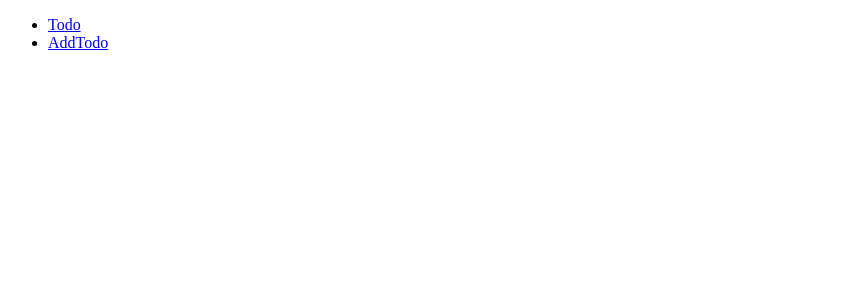
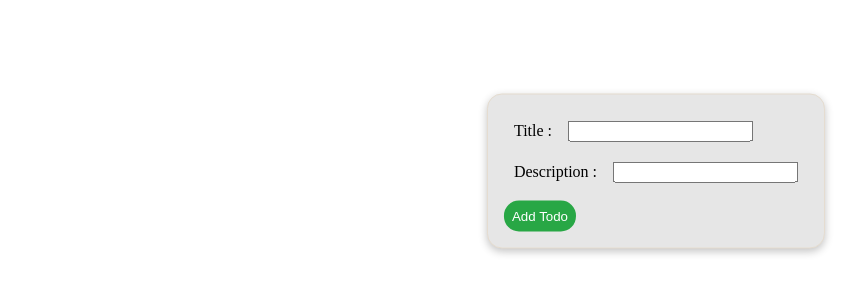
Before and after one commit to manil42/todo-Mi, a React (Vite) app: page /addTodo in a window 1280 px wide. Before the commit this address had no page. Shown: the top 300 px of the page, without its empty margins (0-859 px from the left). Built offline with nearby package versions, Linux system fonts and the light colour scheme.

Commit message:
features/form added

```diff
--- a/db.json
+++ b/db.json
@@ -1,14 +1,44 @@
 {
   "todo": [
     {
-      "id": 1,
+      "id": "1",
       "title": "Todo 1",
       "description": "Lorem Ipsum is simply dummy text of the printing and typesetting industry."
     },
     {
-      "id": 2,
+      "id": "2",
       "title": "Todo 2",
       "description": "Lorem Ipsum is simply dummy text of the printing and typesetting industry."
+    },
+    {
+      "id": 3,
+      "title": "title",
+      "description": "descriopto"
+    },
+    {
+      "id": 3,
+      "title": "",
+      "description": ""
+    },
+    {
+      "id": 3,
+      "title": "g",
+      "description": "g"
+    },
+    {
+      "id": 3,
+      "title": "",
+      "description": ""
+    },
+    {
+      "id": 3,
+      "title": "",
+      "description": ""
+    },
+    {
+      "id": 3,
+      "title": "",
+      "description": ""
     }
   ]
 }
--- a/src/App.tsx
+++ b/src/App.tsx
@@ -9,20 +9,10 @@ function App() {
   return (
     <Router>
       <div>
-        <nav>
-          <ul>
-            <li>
-              <Link to="/">Todo</Link>
-            </li>
-            <li>
-              <Link to="/about">AddTodo</Link>
-            </li>
-          </ul>
-        </nav>
         <Routes>
-          <Route path="/about" element={<AddTodo />} />
+          <Route path="/addTodo" element={<AddTodo />} />
           <Route path="/" element={<Todo />} />
-        </Routes>{" "}
+        </Routes>
       </div>
     </Router>
   );
--- /dev/null
+++ b/src/assets/components/Form.scss
@@ -0,0 +1,20 @@
+ .formContainer {
+  position: relative;
+  width: 100%;
+  height: 100%;
+
+   .form {
+    position: absolute;
+     top: 50%;
+     left: 50%;
+     transform: translate(-50%, 50%);
+     border: solid 1px rgb(229, 220, 207);
+     padding: 1rem;
+     border-radius: 15px;
+     background-color:rgb(230, 230, 230);
+     box-shadow: rgba(0, 0, 0, 0.24) 0px 3px 8px;
+     .containers {
+       padding: 10px;
+     }
+   }
+ }
--- /dev/null
+++ b/src/assets/components/MA/Form.scss
@@ -0,0 +1,20 @@
+ .formContainer {
+  position: relative;
+  width: 100%;
+  height: 100%;
+
+   .form {
+    position: absolute;
+     top: 50%;
+         left: 50%;
+     transform: translate(-50%, 50%);
+     border: solid 1px rgb(229, 220, 207);
+     padding: 1rem;
+     border-radius: 15px;
+     background-color: blanchedalmond;
+     box-shadow: rgba(0, 0, 0, 0.24) 0px 3px 8px;
+     .containers {
+       padding: 10px;
+     }
+   }
+ }
--- a/src/assets/components/index.scss
+++ b/src/assets/components/index.scss
@@ -4,3 +4,4 @@
 // @import "./Header.scss";
 @import "./paragraph.scss";
 @import "./card.scss";
+@import "./Form.scss"
--- a/src/components/todoAddForm/TodoAddForm.tsx
+++ b/src/components/todoAddForm/TodoAddForm.tsx
@@ -1,57 +1,76 @@
 import React, { useState } from "react";
 
-const TodoAddForm = () => {
-  const [formData, setFormData] = useState({
-    id: 0,
-    title: "",
-    description: "",
-  });
-
-  const handleInputData = (e: any) => {
-    const { name, value } = e.target;
-    setFormData({ ...formData, [name]: value });
+type todoFormProps = {
+  formData?: {
+    id: number;
+    title: string;
+    description: string;
+  };
+  handleSubmit: (e: any) => void;
+  handleInputData: (e: any) => void;
 };
 
-  const handleSubmit = (e: any) => {
-    //@ts-ignore
-    setPosts([...post, formData]);
-  };
+const TodoAddForm = ({
+  handleSubmit,
+  handleInputData,
+  formData,
+}: todoFormProps) => {
+  // const handleInputData = (e: any) => {
+
+  // };
+
+  // const handleSubmit = (e: any) => {
+  //   //@ts-ignore
+  //   setPosts([...post, formData]);
+  // };
 
   return (
-    <div style={{ margin: "16px" }}>
+    <div className="formContainer" style={{ margin: "16px" }}>
+      <div className="form">
         <form
           onSubmit={(e) => {
             e.preventDefault();
             handleSubmit(e);
           }}
         >
-        <div>
-          <label style={{ marginRight: "16px" }}>Title:</label>
-
+          <div className="containers">
+            <label htmlFor="" style={{ marginRight: "16px" }}>
+              Title :
+            </label>
             <input
               type="text"
               name="title"
-            value={formData.title}
+              value={formData?.title}
               onChange={(e) => {
                 handleInputData(e);
               }}
             />
           </div>
 
-        <div>
-          <label style={{ marginRight: "16px" }}>Description:</label>
-
+          <div className="containers">
+            <label htmlFor="" style={{ marginRight: "16px" }}>
+              Description :
+            </label>
             <input
               type="text"
               name="description"
-            value={formData.description}
+              value={formData?.description}
               onChange={(e) => {
                 handleInputData(e);
               }}
             />
           </div>
-        <button type="submit"> Add Todo </button>
+
+          <button
+            type="submit"
+            className="button-success-color"
+            style={{ marginTop: "8px" }}
+          >
+            {" "}
+            Add Todo{" "}
+          </button>
         </form>
+      </div>
     </div>
   );
 };
--- a/src/pages/AddTodo.tsx
+++ b/src/pages/AddTodo.tsx
@@ -1,11 +1,54 @@
-import React from "react";
+import React, { useState } from "react";
 import TodoAddForm from "../components/todoAddForm/TodoAddForm";
+import { useNavigate } from "react-router-dom";
 
 const AddTodo = () => {
+  const navigation = useNavigate();
+  const [formData, setFormData] = useState({
+    id: 3,
+    title: "",
+    description: "",
+  });
+  const handleSubmit = async (event: any) => {
+    setFormData({ ...formData, id: formData.id + 1 });
+    try {
+      const response = await fetch("http://localhost:3001/todo", {
+        method: "POST",
+        headers: {
+          "Content-Type": "application/json",
+        },
+        body: JSON.stringify(formData),
+      });
+      if (response.ok) {
+        console.log("Todo created successfully");
+        navigation("/", { replace: true });
+      } else {
+        console.log("failed to create todo");
+      }
+    } catch (error) {
+      console.log("Error:", error);
+    }
+
+    console.log("formData", formData);
+  };
+
+  const handleInputData = (event: any) => {
+    const { name, value } = event.target;
+    console.log(name, value);
+    setFormData({ ...formData, [name]: value });
+  };
+
   return (
     <div>
-      AddTodo
-      <TodoAddForm />
+      <TodoAddForm
+        handleSubmit={(e: any) => {
+          handleSubmit(e);
+        }}
+        handleInputData={(e: any) => {
+          handleInputData(e);
+        }}
+        formData={formData}
+      />
     </div>
   );
 };
--- a/src/pages/Todo.tsx
+++ b/src/pages/Todo.tsx
@@ -1,10 +1,12 @@
 import { useState, useEffect } from "react";
 import Card from "../components/Card/Card";
 import Button from "../components/Button/Button";
+import { useNavigate } from "react-router-dom";
 
 function Todo() {
   const [post, setPosts] = useState([]);
 
+  const navigation = useNavigate();
   const [formData, setFormData] = useState({
     id: 0,
     title: "",
@@ -43,26 +45,14 @@ function Todo() {
     setPosts([...post, formData]);
   };
 
+  const handleAddTodo = () => {
+    navigation("/addTodo");
+  };
   return (
     <>
       <div>
         <div style={{ margin: "16px" }}>
-          <form
-            onSubmit={(e) => {
-              e.preventDefault();
-              handleSubmit(e);
-            }}
-          >
-            <input
-              type="text"
-              name="title"
-              value={formData.title}
-              onChange={(e) => {
-                handleInputData(e);
-              }}
-            />
-            <button type="submit"> Add Todo </button>
-          </form>
+          <Button label="Add Todo" handleClick={handleAddTodo} />
         </div>
         {post?.map((data: any) => (
           <div>
```
Lines whose indentation alone changed are shown as unchanged.
